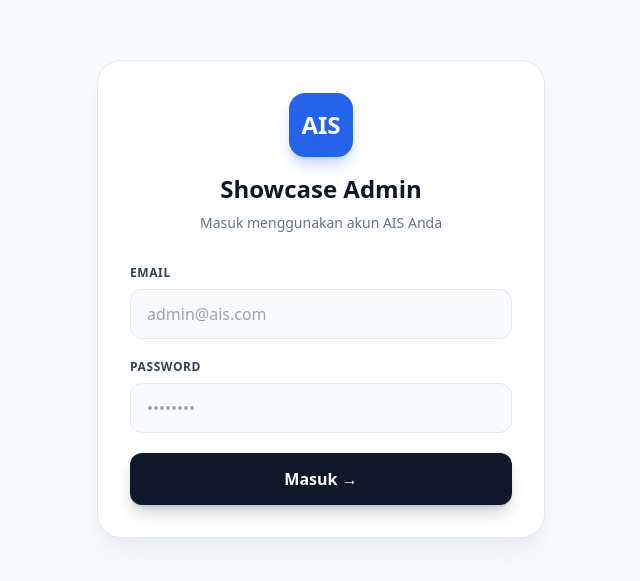
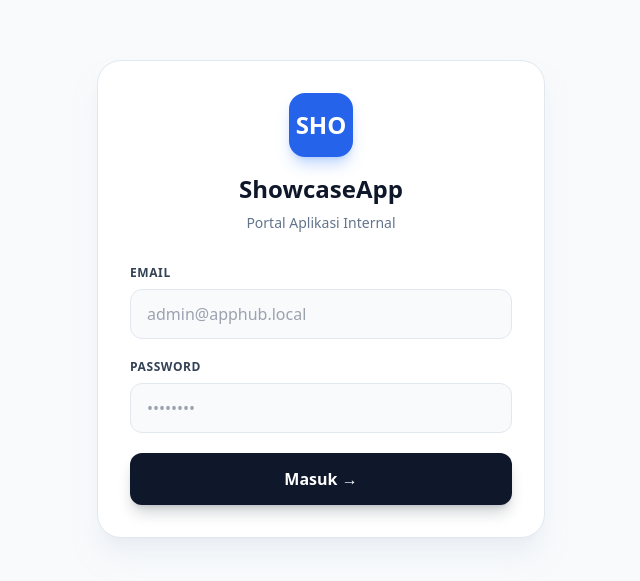
Before and after one commit to ametriyadhi/showcaseapp, a Next.js app: page /login in a window 1280 px wide. Shown: the part 101-682 px from the top of the page, without its empty margins (319-959 px from the left). Built offline with nearby package versions, Linux system fonts and the light colour scheme; no server answers; the database is empty.

Commit message:
Sync White Label / Branding from AppHub to ShowcaseApp

```diff
--- a/src/app/layout.tsx
+++ b/src/app/layout.tsx
@@ -13,10 +13,18 @@ const geistMono = localFont({
   weight: "100 900",
 });
 
-export const metadata: Metadata = {
-  title: "Create Next App",
-  description: "Generated by create next app",
-};
+import { getSystemSettings } from "@/lib/settings";
+
+export async function generateMetadata(): Promise<Metadata> {
+  const settings = await getSystemSettings();
+  return {
+    title: `${settings.appName} | Showcase`,
+    description: settings.appDescription,
+    icons: {
+      icon: settings.appLogo || "/favicon.ico",
+    },
+  };
+}
 
 export default function RootLayout({
   children,
--- /dev/null
+++ b/src/app/login/login-form.tsx
@@ -0,0 +1,84 @@
+"use client";
+
+import { signIn } from "next-auth/react";
+import { useRouter } from "next/navigation";
+import { useState } from "react";
+
+export function LoginForm({ appName, appLogo, appDescription }: { appName: string, appLogo: string, appDescription: string }) {
+  const [email, setEmail] = useState("");
+  const [password, setPassword] = useState("");
+  const [error, setError] = useState("");
+  const router = useRouter();
+
+  const handleLogin = async (e: React.FormEvent) => {
+    e.preventDefault();
+    setError("");
+    const res = await signIn("credentials", {
+      redirect: false,
+      email,
+      password,
+    });
+
+    if (res?.error) {
+      setError("Email atau password salah.");
+    } else {
+      router.push("/admin");
+      router.refresh();
+    }
+  };
+
+  return (
+    <div className="min-h-screen bg-slate-50 flex items-center justify-center p-6">
+      <div className="w-full max-w-md bg-white rounded-3xl p-8 border border-slate-200 shadow-xl shadow-slate-200/50">
+        <div className="text-center mb-8">
+          {appLogo ? (
+            <img src={appLogo} alt={appName} className="w-16 h-16 mx-auto mb-4 object-contain" />
+          ) : (
+            <div className="w-16 h-16 bg-blue-600 rounded-2xl mx-auto flex items-center justify-center mb-4 shadow-lg shadow-blue-500/30 text-white text-2xl font-black">
+              {appName ? appName.substring(0, 3).toUpperCase() : "AIS"}
+            </div>
+          )}
+          <h1 className="text-2xl font-black text-slate-900">{appName}</h1>
+          <p className="text-slate-500 mt-2 text-sm">{appDescription}</p>
+        </div>
+
+        {error && (
+          <div className="bg-red-50 text-red-600 p-4 rounded-xl mb-6 text-sm font-bold text-center border border-red-100">
+            {error}
+          </div>
+        )}
+
+        <form onSubmit={handleLogin} className="space-y-5">
+          <div>
+            <label className="block text-xs font-bold text-slate-700 uppercase tracking-wider mb-2">Email</label>
+            <input
+              type="email"
+              value={email}
+              onChange={(e) => setEmail(e.target.value)}
+              className="w-full px-4 py-3 bg-slate-50 border border-slate-200 rounded-xl focus:outline-none focus:border-blue-500 focus:ring-4 focus:ring-blue-500/10 transition-all font-medium text-slate-900"
+              placeholder="admin@apphub.local"
+              required
+            />
+          </div>
+          <div>
+            <label className="block text-xs font-bold text-slate-700 uppercase tracking-wider mb-2">Password</label>
+            <input
+              type="password"
+              value={password}
+              onChange={(e) => setPassword(e.target.value)}
+              className="w-full px-4 py-3 bg-slate-50 border border-slate-200 rounded-xl focus:outline-none focus:border-blue-500 focus:ring-4 focus:ring-blue-500/10 transition-all font-medium text-slate-900"
+              placeholder="••••••••"
+              required
+            />
+          </div>
+          <button
+            type="submit"
+            className="w-full bg-slate-900 hover:bg-black text-white font-bold py-3.5 rounded-xl transition-all shadow-lg shadow-slate-900/20 mt-4"
+          >
+            Masuk →
+          </button>
+        </form>
+      </div>
+    </div>
+  );
+}
--- a/src/app/login/page.tsx
+++ b/src/app/login/page.tsx
@@ -1,80 +1,25 @@
-"use client";
+import { getSystemSettings } from "@/lib/settings";
+import { LoginForm } from "./login-form";
+import { Metadata } from "next";
 
-import { signIn } from "next-auth/react";
-import { useRouter } from "next/navigation";
-import { useState } from "react";
+export const dynamic = "force-dynamic";
 
-export default function LoginPage() {
-  const [email, setEmail] = useState("");
-  const [password, setPassword] = useState("");
-  const [error, setError] = useState("");
-  const router = useRouter();
+export async function generateMetadata(): Promise<Metadata> {
+  const settings = await getSystemSettings();
+  return {
+    title: `Login | ${settings.appName}`,
+    description: settings.appDescription,
+  };
+}
 
-  const handleLogin = async (e: React.FormEvent) => {
-    e.preventDefault();
-    setError("");
-    const res = await signIn("credentials", {
-      redirect: false,
-      email,
-      password,
-    });
-
-    if (res?.error) {
-      setError("Email atau password salah.");
-    } else {
-      router.push("/admin");
-      router.refresh();
-    }
-  };
+export default async function LoginPage() {
+  const settings = await getSystemSettings();
 
   return (
-    <div className="min-h-screen bg-slate-50 flex items-center justify-center p-6">
-      <div className="w-full max-w-md bg-white rounded-3xl p-8 border border-slate-200 shadow-xl shadow-slate-200/50">
-        <div className="text-center mb-8">
-          <div className="w-16 h-16 bg-blue-600 rounded-2xl mx-auto flex items-center justify-center mb-4 shadow-lg shadow-blue-500/30 text-white text-2xl font-black">
-            AIS
-          </div>
-          <h1 className="text-2xl font-black text-slate-900">Showcase Admin</h1>
-          <p className="text-slate-500 mt-2 text-sm">Masuk menggunakan akun AIS Anda</p>
-        </div>
-
-        {error && (
-          <div className="bg-red-50 text-red-600 p-4 rounded-xl mb-6 text-sm font-bold text-center border border-red-100">
-            {error}
-          </div>
-        )}
-
-        <form onSubmit={handleLogin} className="space-y-5">
-          <div>
-            <label className="block text-xs font-bold text-slate-700 uppercase tracking-wider mb-2">Email</label>
-            <input
-              type="email"
-              value={email}
-              onChange={(e) => setEmail(e.target.value)}
-              className="w-full px-4 py-3 bg-slate-50 border border-slate-200 rounded-xl focus:outline-none focus:border-blue-500 focus:ring-4 focus:ring-blue-500/10 transition-all font-medium text-slate-900"
-              placeholder="admin@ais.com"
-              required
-            />
-          </div>
-          <div>
-            <label className="block text-xs font-bold text-slate-700 uppercase tracking-wider mb-2">Password</label>
-            <input
-              type="password"
-              value={password}
-              onChange={(e) => setPassword(e.target.value)}
-              className="w-full px-4 py-3 bg-slate-50 border border-slate-200 rounded-xl focus:outline-none focus:border-blue-500 focus:ring-4 focus:ring-blue-500/10 transition-all font-medium text-slate-900"
-              placeholder="••••••••"
-              required
-            />
-          </div>
-          <button
-            type="submit"
-            className="w-full bg-slate-900 hover:bg-black text-white font-bold py-3.5 rounded-xl transition-all shadow-lg shadow-slate-900/20 mt-4"
-          >
-            Masuk →
-          </button>
-        </form>
-      </div>
-    </div>
+    <LoginForm
+      appName={settings.appName}
+      appLogo={settings.appLogo}
+      appDescription={settings.appDescription}
+    />
   );
 }
--- a/src/app/page.tsx
+++ b/src/app/page.tsx
@@ -3,6 +3,8 @@
 import { prisma } from "@/lib/db";
 import Link from "next/link";
 import { HomeGalleryClient } from "./home-gallery-client";
+
+import { getSystemSettings } from "@/lib/settings";
 
 export default async function Home({
   searchParams,
@@ -19,27 +21,15 @@ export default async function Home({
     },
   });
 
-  const settingsDb = await prisma.systemSetting.findMany({
-    where: {
-      key: {
-        in: ["SITE_NAME", "SITE_LOGO_URL", "HERO_TAGLINE", "HERO_DESCRIPTION"],
-      },
-    },
-  });
+  const settings = await getSystemSettings();
+  const siteName = settings.appName || "ShowcaseApp";
+  const siteLogoUrl = settings.appLogo || "";
 
-  const settings = settingsDb.reduce((acc, curr) => {
-    acc[curr.key] = curr.value;
-    return acc;
-  }, {} as Record<string, string>);
+  // AppHub description or default if none
+  const heroDescription = settings.appDescription || "Kelola tugas, pantau progress, dan buat laporan proyek dalam satu platform — lengkap dengan kurva S dan komunikasi tim yang terhubung.";
 
-  const siteName = settings["SITE_NAME"] || "ais-showcase";
-  const siteLogoUrl = settings["SITE_LOGO_URL"] || "";
-  const heroTagline = settings["HERO_TAGLINE"] || "Kerja Tim Rapi Tanpa Drama.";
-  const heroDescription =
-    settings["HERO_DESCRIPTION"] ||
-    "Kelola tugas, pantau progress, dan buat laporan proyek dalam satu platform — lengkap dengan kurva S dan komunikasi tim yang terhubung.";
-
-  // Helper for dynamic gradient tagline (colors last 2 words)
+  // Hardcode a default tagline for Showcase if no specific tagline exists in system settings
+  const heroTagline = "Pusat Aplikasi Internal Terpadu.";
   const taglineWords = heroTagline.split(" ");
   const taglineFirstPart = taglineWords.slice(0, -2).join(" ");
   const taglineGradientPart = taglineWords.slice(-2).join(" ");
--- /dev/null
+++ b/src/lib/settings.ts
@@ -0,0 +1,40 @@
+import { prisma } from "./db";
+
+export type SystemSettings = {
+  appName: string;
+  appDescription: string;
+  appLogo: string;
+  copyrightText: string;
+};
+
+export async function getSystemSettings(): Promise<SystemSettings> {
+  try {
+    const settings = await prisma.systemSetting.findMany();
+    const map = new Map(settings.map((s) => [s.key, s.value]));
+
+    let appLogo = map.get("appLogo") || "";
+    // If the logo is a relative path from AppHub, prepend the AppHub URL
+    // so ShowcaseApp can load the image from AppHub's server
+    if (appLogo && appLogo.startsWith("/")) {
+      const apphubUrl = process.env.NEXT_PUBLIC_APPHUB_URL || "http://localhost:3001";
+      // Strip trailing slash from apphubUrl if present
+      const baseUrl = apphubUrl.endsWith("/") ? apphubUrl.slice(0, -1) : apphubUrl;
+      appLogo = `${baseUrl}${appLogo}`;
+    }
+
+    return {
+      appName: map.get("appName") || "ShowcaseApp",
+      appDescription: map.get("appDescription") || "Portal Aplikasi Internal",
+      appLogo,
+      copyrightText: map.get("copyrightText") || "© 2026 AppHub — Internal Use Only",
+    };
+  } catch (err) {
+    console.error("Failed to fetch system settings, using defaults:", err);
+    return {
+      appName: "ShowcaseApp",
+      appDescription: "Portal Aplikasi Internal",
+      appLogo: "",
+      copyrightText: "© 2026 AppHub — Internal Use Only",
+    };
+  }
+}
```
Also changed, not shown: src/app/admin/layout.tsx (+13 -3 lines).
